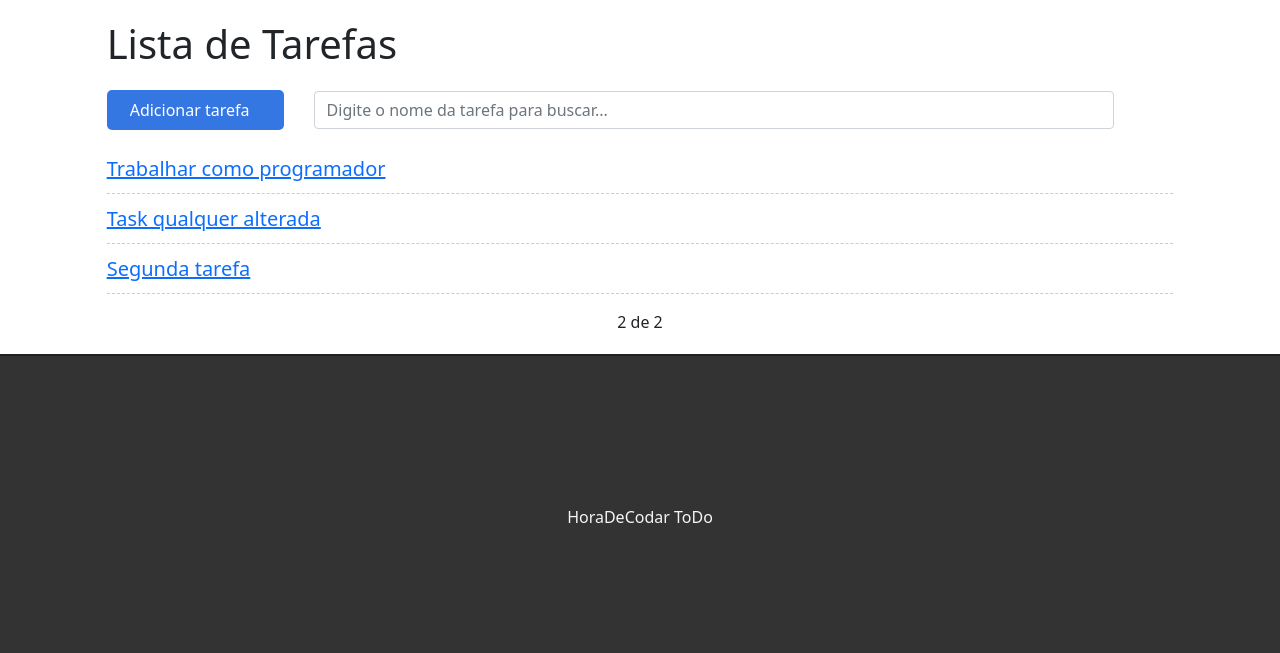
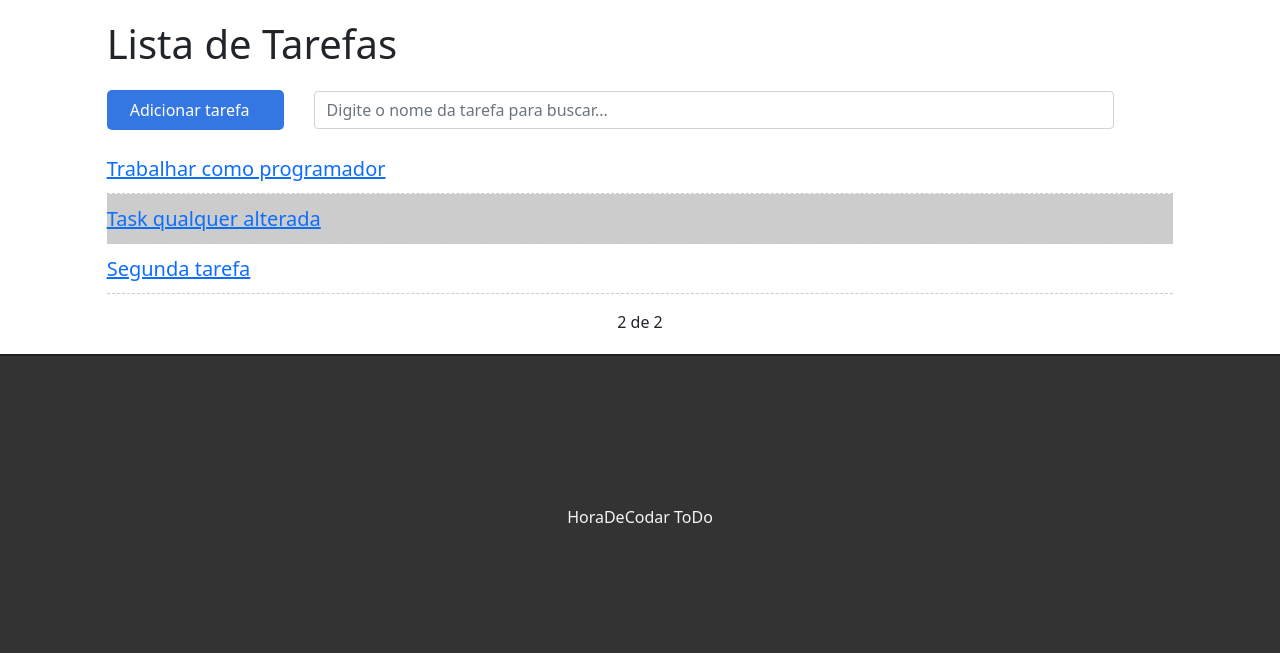
Before and after one commit to devPedro98/django_projeto_matheus_battisti, a Django app: page /?page=2 in a window 1280 px wide. Shown: the part 57-710 px from the top of the page. Run offline with Django 4.2, Linux system fonts and the light colour scheme; a user stored in the database is signed in; data comes from the database, SQL or seed files in the repository; both versions use the stored data as it was after the commit.

Commit message:
task doing task done

```diff
--- a/tasks/static/css/styles.css
+++ b/tasks/static/css/styles.css
@@ -75,6 +75,10 @@
     padding-left: 0;
 }
 
+.task-item.done {
+    background-color: #ccc;
+}
+
 .task-item {
     list-style: none;
     font-size: 20px;
@@ -84,7 +88,7 @@
     text-decoration: none;
 }
 
-.fas.fa-trash, .fas.fa-edit {
+.fas.fa-trash, .fas.fa-edit, .fas.fa-check {
     cursor:pointer;
     margin: 5px;
     font-size: 20px;
@@ -98,6 +102,14 @@
 
 .fas.fa-edit {
     color: #13c43f;
+}
+
+.fas.fa-check {
+    color: #ccc;
+}
+
+.done .fas.fa-check {
+    color: #3476e2;
 }
 
 /* Rodapé */
--- a/tasks/templates/tasks/list.html
+++ b/tasks/templates/tasks/list.html
@@ -23,11 +23,16 @@
     {% endif %}
     <ul class="task-list">
         {% for task in tasks %}
-        <li class="task-item">
-            <span><a href="/task/{{ task.id }}">{{ task.title }}</a></span>
-            <a href="delete/{{ task.id }}" class="delete-btn"><span><i class="fas fa-trash"></i></span></a>
-            <a href="edit/{{ task.id }}"><span><i class="fas fa-edit"></i></span></a>
-        </li>
+        {% if task.done == 'doing' %}
+                <li class="task-item">
+            {% else %}
+                <li class="task-item done">
+            {% endif %}
+                <span><a href="/task/{{ task.id }}">{{ task.title }}</a></span>
+                <a href="delete/{{ task.id }}" class="delete-btn"><span><i class="fas fa-trash"></i></span></a>
+                <a href="edit/{{ task.id }}"><span><i class="fas fa-edit"></i></span></a>
+                <a href="changestatus/{{ task.id }}"><span><i class="fas fa-check"></i></span></a>
+            </li>
         {% endfor %}
     </ul>
     <div class="pagination">
--- a/tasks/urls.py
+++ b/tasks/urls.py
@@ -8,6 +8,7 @@ urlpatterns = [
     path('task/<int:id>', views.taskView, name="task-view"),
     path('newtask/', views.newTask, name="new-task"),
     path('edit/<int:id>', views.editTask, name="edit-task"),
+    path('changestatus/<int:id>', views.changeStatus, name="change-status"),
     path('delete/<int:id>', views.deleteTask, name="delete-task"),
     path('yourname/<str:name>', views.yourName, name='your-name')
 ]
--- a/tasks/views.py
+++ b/tasks/views.py
@@ -67,6 +67,17 @@ def deleteTask(request, id):
     return redirect('/')
 
 
+@login_required
+def changeStatus(request, id):
+    task = get_object_or_404(Task, pk=id)
+    if task.done == 'doing':
+        task.done = 'done'
+    else:
+        task.done = 'doing'
+    task.save()
+    return redirect('/')
+
+
 def helloworld(request):
     return HttpResponse('Hello World!')
 
```
Also changed, not shown: db.sqlite3.
